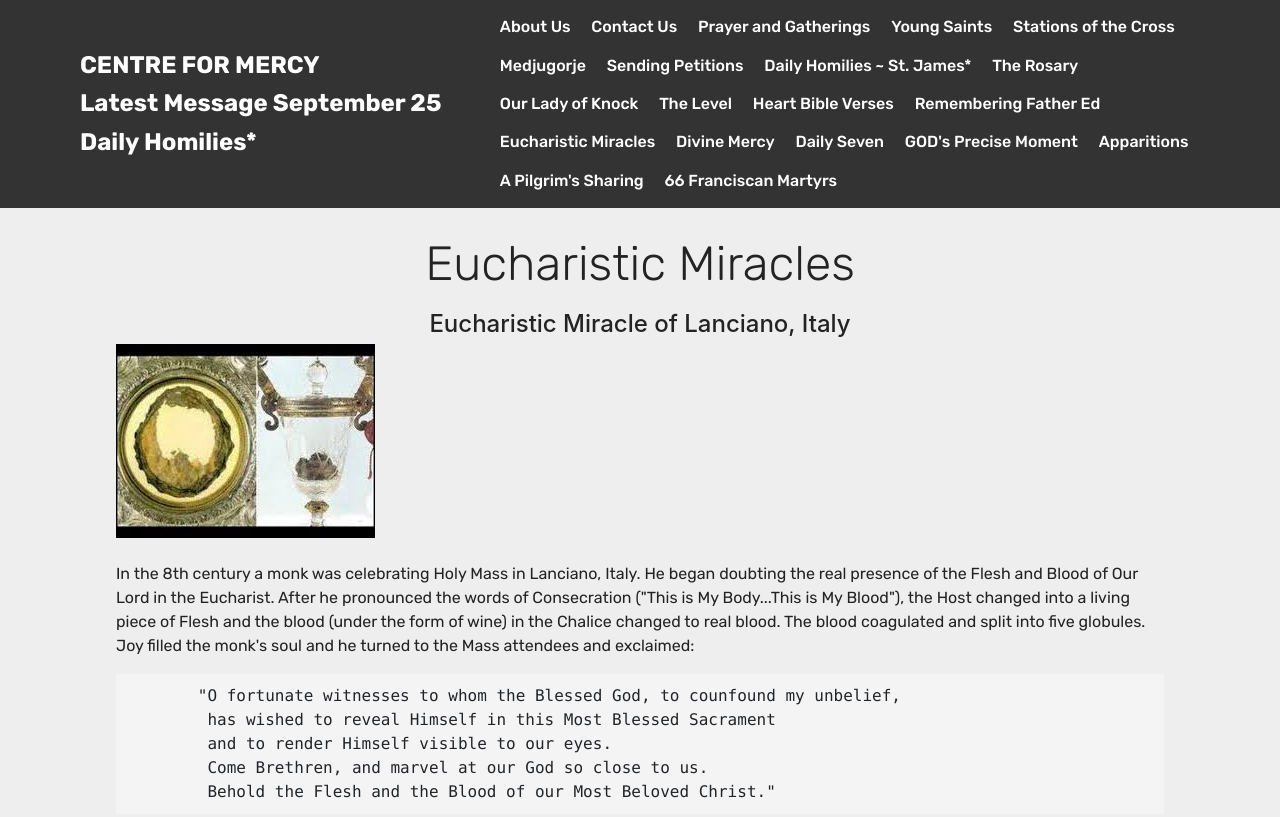
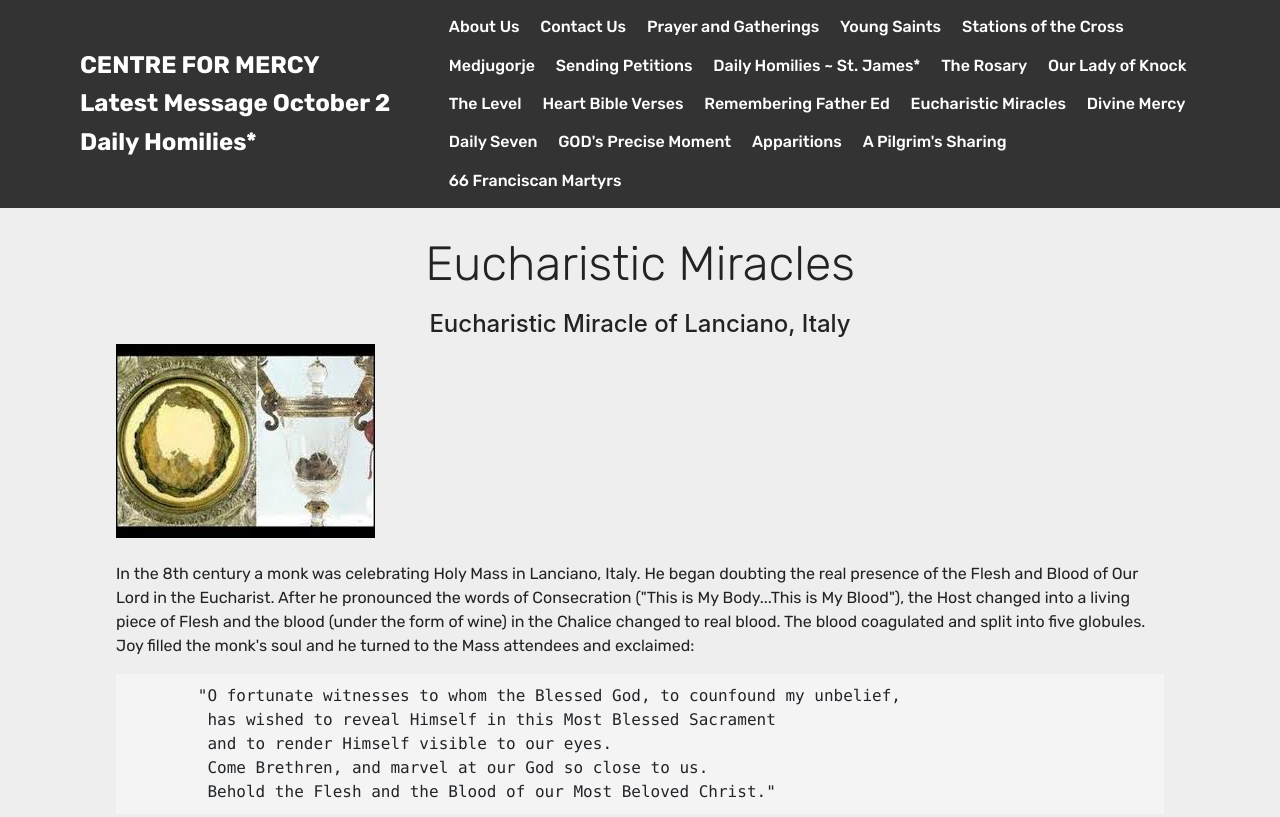
Before and after one commit to centreformercy/website, a plain HTML site: page euchmiracles.html in a window 1280 px wide. Shown: the top 817 px of the page. Drawn offline with Linux system fonts and the light colour scheme.

Commit message:
Update euchmiracles.html

```diff
--- a/euchmiracles.html
+++ b/euchmiracles.html
@@ -39,7 +39,7 @@
             <div class="navbar-brand">
 
                 <span class="navbar-caption-wrap"><a class="navbar-caption text-white display-5" href="index.html">
-                        CENTRE FOR MERCY<br><br>Latest Message September 25<br><br>Daily Homilies*</a></span>
+                        CENTRE FOR MERCY<br><br>Latest Message October 2<br><br>Daily Homilies*</a></span>
             </div>
         </div>
         <div class="collapse navbar-collapse" id="navbarSupportedContent">
```
